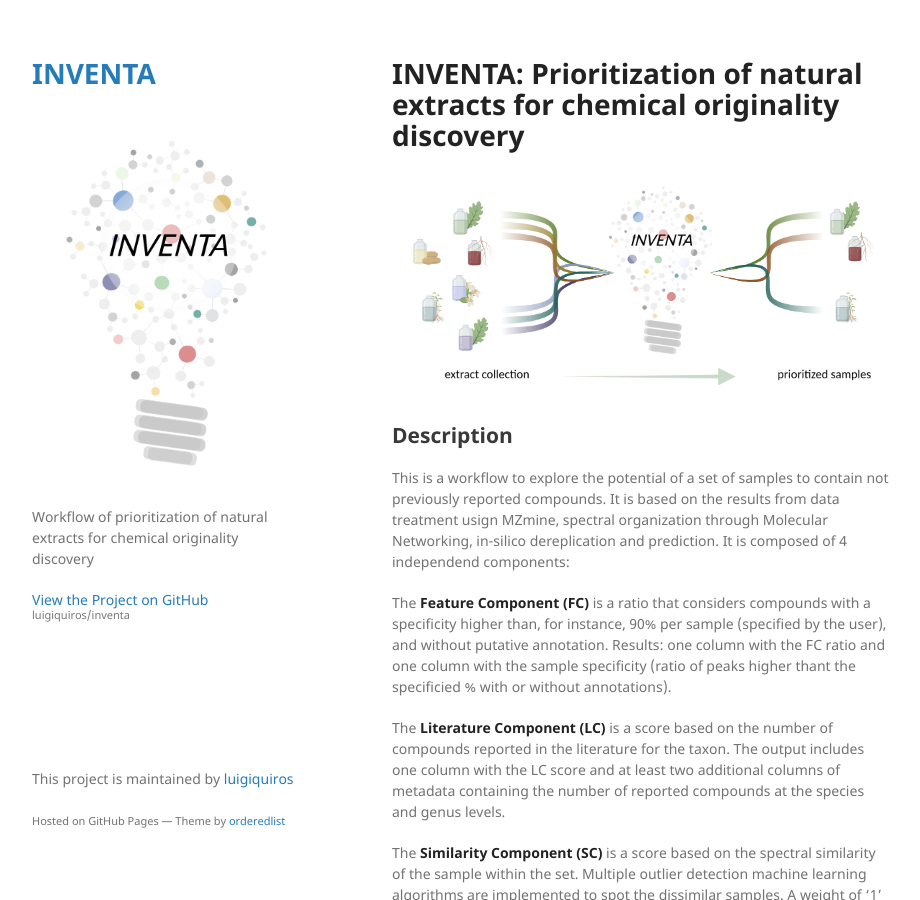
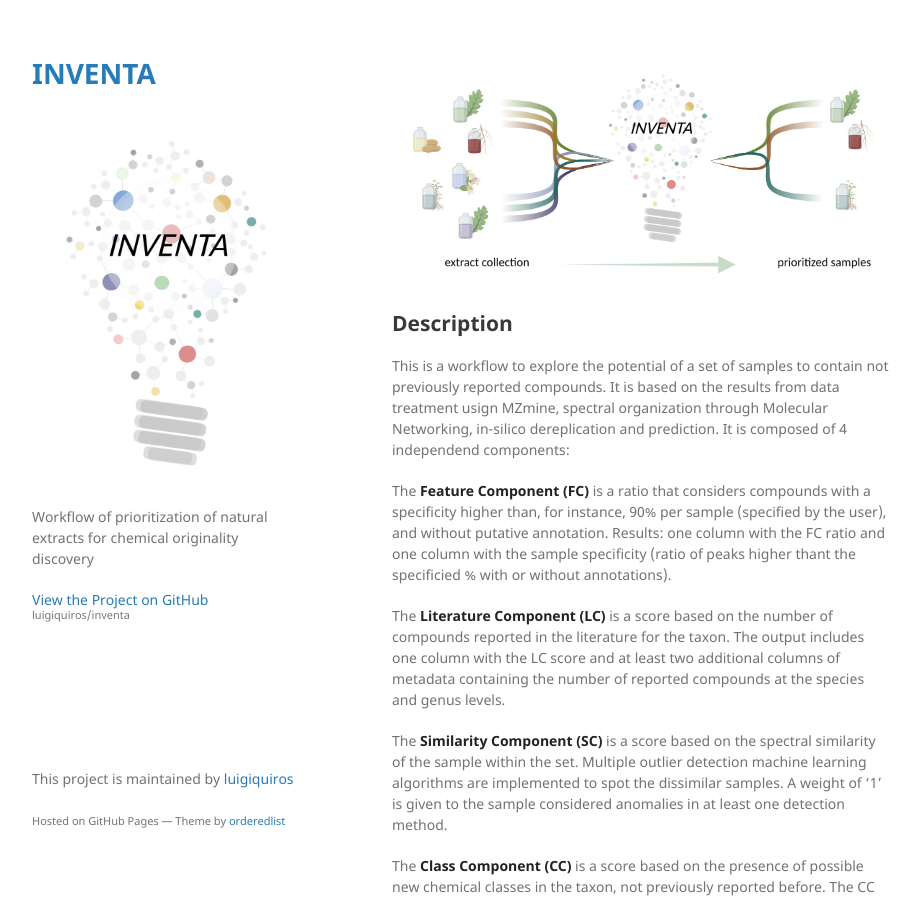
Before and after one commit to luigiquiros/inventa, a Jekyll site: the page built from docs/index.md, in a window 1280 px wide and 900 px high. Shown: the whole window, without its empty margins (178-1098 px from the left). Built offline with Jekyll 4.4.1, drawn with Linux system fonts in a browser that asks for light colours; our own code applies the rules of GitHub Pages for plain Markdown files.

Commit message:
Update index.md

```diff
--- a/docs/index.md
+++ b/docs/index.md
@@ -1,8 +1,6 @@
 ---
 layout: default
 ---
-
-# INVENTA: Prioritization of natural extracts for chemical originality discovery
 
 ![Graphical abstract](/assets/img/graphical_abstract.png)
 
```
